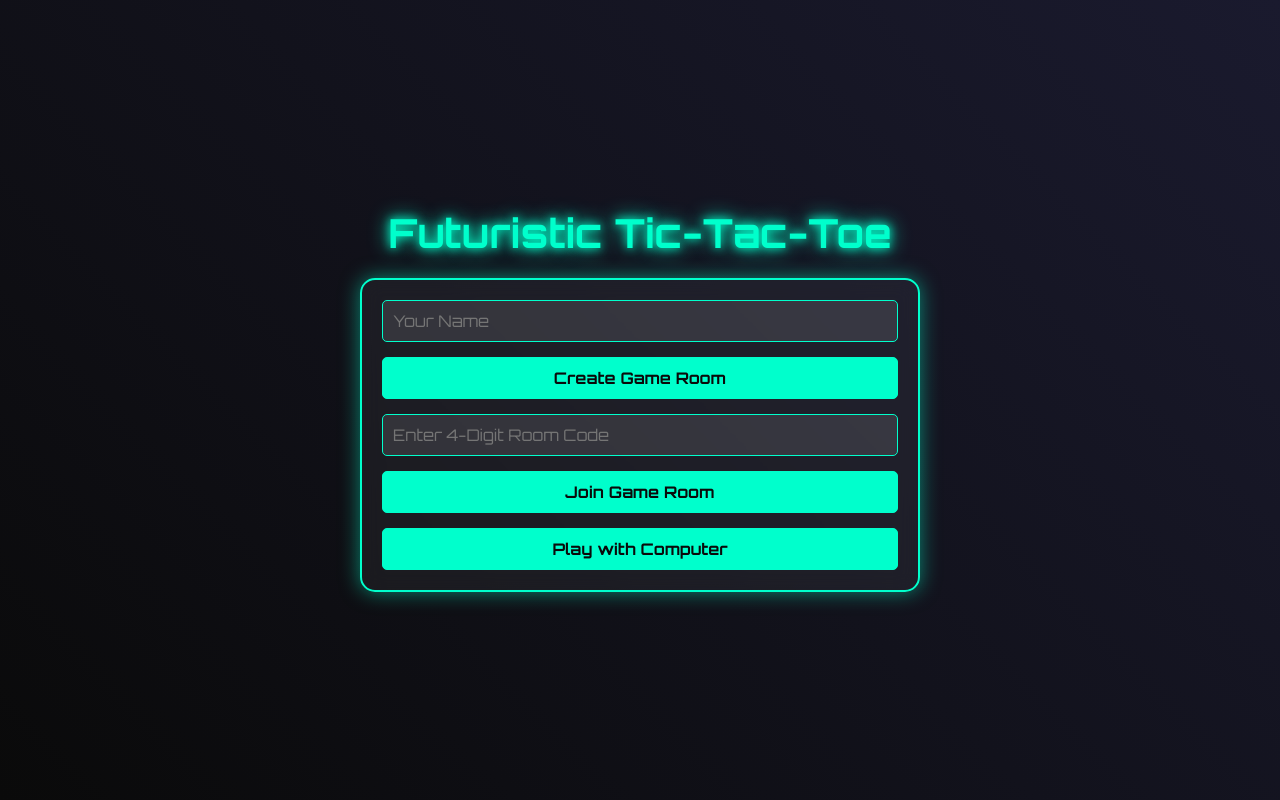
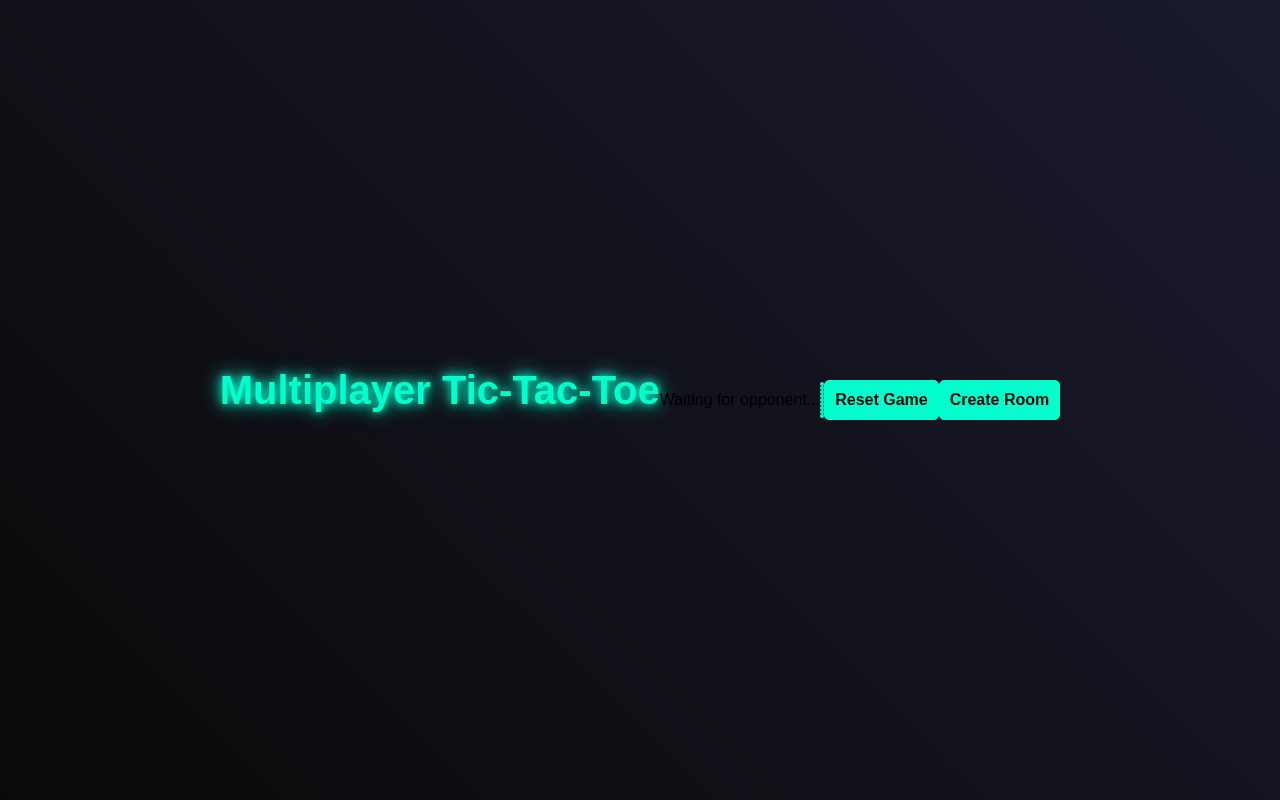
Before and after one commit to TosifShaikh03/tic-tac-toe-multiplayer, a plain HTML site: page client/index.html in a window 1280 px wide. Drawn offline with nearby package versions, Linux system fonts and the light colour scheme.

Commit message:
Update index.html

```diff
--- a/client/index.html
+++ b/client/index.html
@@ -3,24 +3,13 @@
 <head>
     <meta charset="UTF-8">
     <meta name="viewport" content="width=device-width, initial-scale=1.0">
-    <title>Futuristic Tic-Tac-Toe</title>
+    <title>Multiplayer Tic-Tac-Toe</title>
     <link rel="stylesheet" href="styles.css">
-    <link href="https://fonts.googleapis.com/css2?family=Orbitron:wght@400;700&display=swap" rel="stylesheet">
-    <script src="https://cdnjs.cloudflare.com/ajax/libs/socket.io/4.7.5/socket.io.min.js"></script>
 </head>
 <body>
-    <div class="container">
-        <h1>Futuristic Tic-Tac-Toe</h1>
-        <div class="start-screen" id="startScreen">
-            <input type="text" id="playerName" placeholder="Your Name">
-            <button onclick="createRoom()">Create Game Room</button>
-            <input type="text" id="roomCode" placeholder="Enter 4-Digit Room Code">
-            <button onclick="joinRoom()">Join Game Room</button>
-            <button onclick="startGame('computer')">Play with Computer</button>
-        </div>
-        <div class="game-screen" id="gameScreen">
-            <div class="status" id="status"></div>
-            <div class="board" id="board">
+    <h1>Multiplayer Tic-Tac-Toe</h1>
+    <div id="status">Waiting for opponent...</div>
+    <div id="game-board">
         <div class="cell" data-index="0"></div>
         <div class="cell" data-index="1"></div>
         <div class="cell" data-index="2"></div>
@@ -31,9 +20,10 @@
         <div class="cell" data-index="7"></div>
         <div class="cell" data-index="8"></div>
     </div>
-            <button onclick="resetGame()">Restart Game</button>
-        </div>
-    </div>
+    <button id="reset">Reset Game</button>
+    <!-- Add room creation UI if needed -->
+    <button id="create-room">Create Room</button>
+    <script src="https://cdn.socket.io/4.7.5/socket.io.min.js"></script>
     <script src="script.js"></script>
 </body>
 </html>
```
Lines whose indentation alone changed are shown as unchanged.
